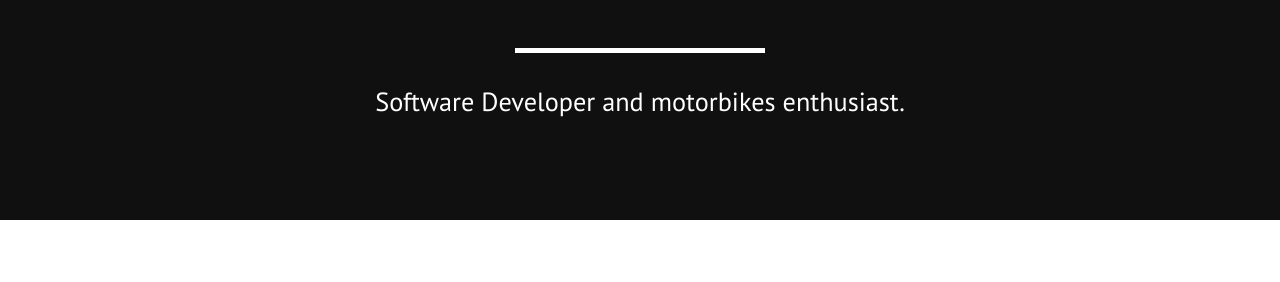
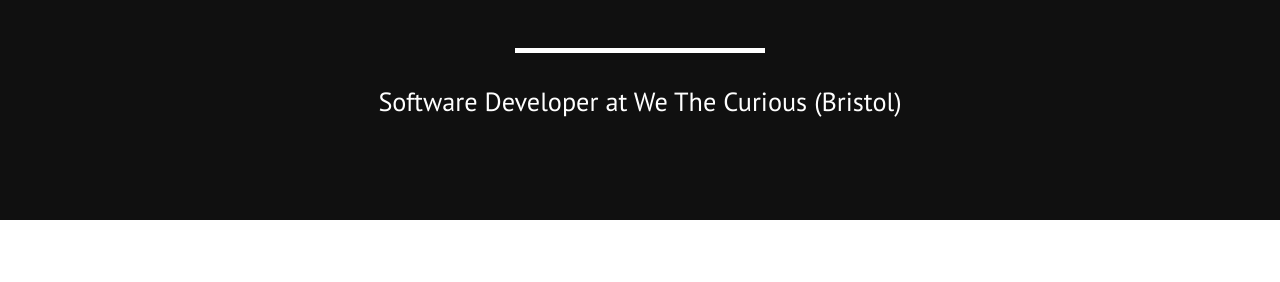
Before and after one commit to nestorreta/nestorreta.github.io, a Jekyll site: the page built from index.html, in a window 1280 px wide and 900 px high, scrolled down 478 px. Shown: the part 176-458 px from the top of the window. Built offline with Jekyll 4.4.1, drawn with Linux system fonts in a browser that asks for light colours.

Commit message:
Update _config.yml

```diff
--- a/_config.yml
+++ b/_config.yml
@@ -2,7 +2,7 @@
 title: Nestor Retamosa
 email: nestorreta@gmail.com
 url: http://retamosa.com
-description: "Software Developer and motorbikes enthusiast."
+description: "Software Developer at We The Curious (Bristol)"
 meta_author: Nestor Retamosa
 
 about:
```
